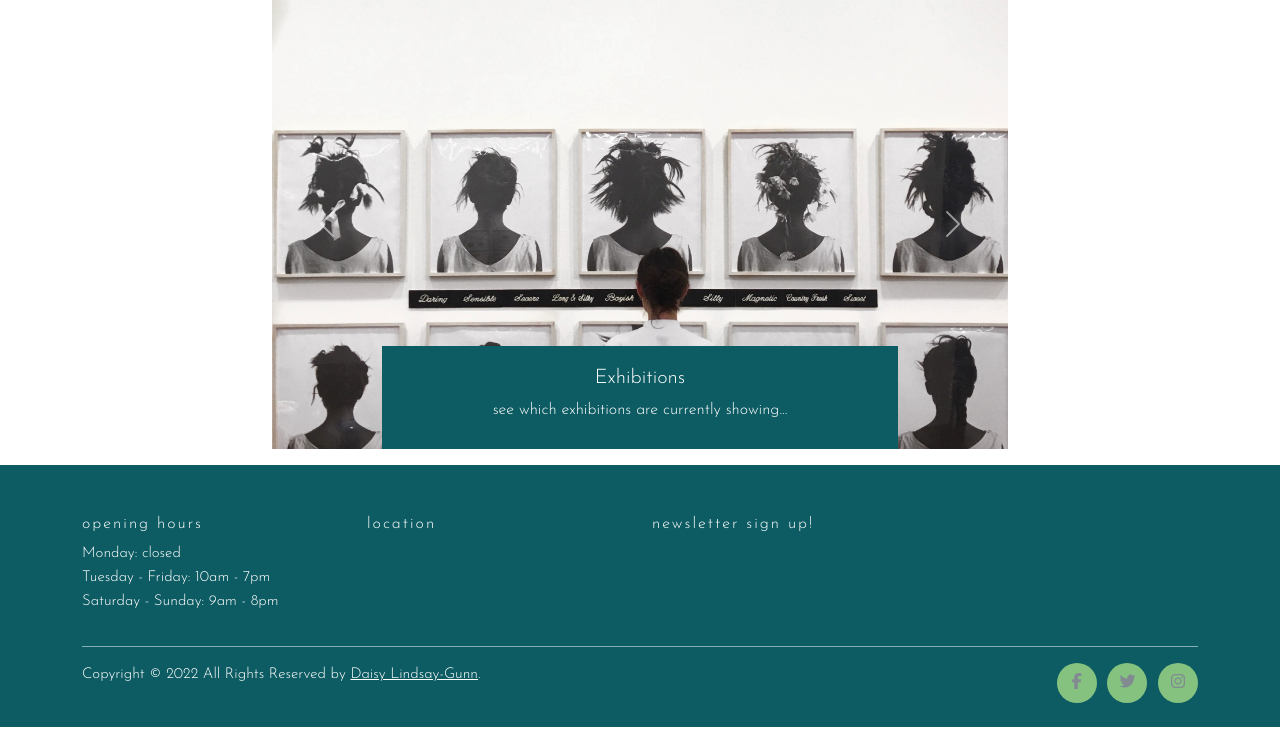
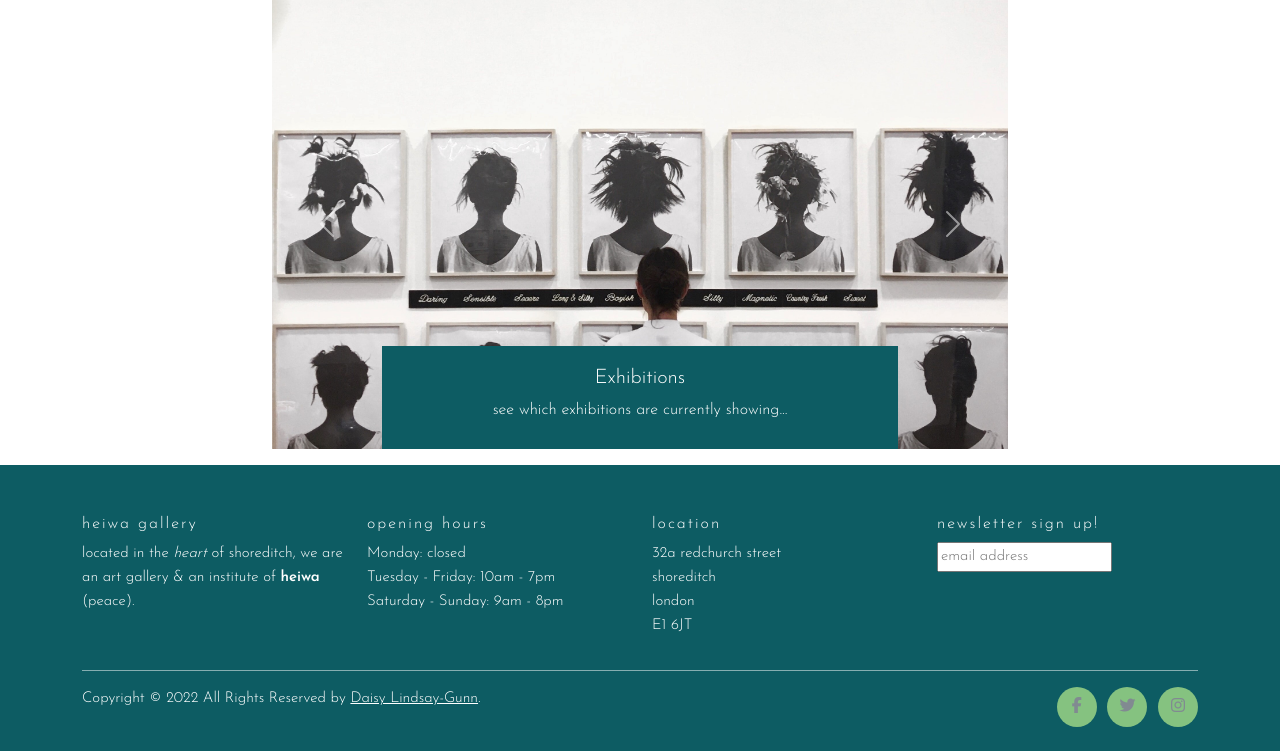
Before and after one commit to daisygunn/heiwa-gallery, a Django app: page / in a window 1280 px wide. Shown: the part 285-1036 px from the top of the page. Before the commit the page ends 1012 px from the top, so only its background shows below. Run offline with Django 3.2, Linux system fonts and the light colour scheme; some libraries are stand-ins or nearby versions.

Commit message:
Add remaining footer information to complete USER STORY: NAVBAR AND FOOTER #2

```diff
--- a/templates/base.html
+++ b/templates/base.html
@@ -113,10 +113,14 @@
     {% block content %}
     {% endblock %}
 
-    <!-- Site footer https://codepen.io/scanfcode/pen/MEZPNd-->
+    <!-- Site footer https://codepen.io/scanfcode/pen/MEZPNd -->
     <footer class="site-footer bg-brand-blue mt-auto">
         <div class="container">
             <div class="row">
+                <div class="col-xs-6 col-md-3">
+                    <h6>heiwa gallery</h6>
+                    <p class="text-justify">located in the <em>heart</em> of shoreditch, we are an art gallery & an institute of <strong>heiwa</strong> (peace).</p>
+                </div>
 
                 <div class="col-xs-6 col-md-3">
                     <h6>opening hours</h6>
@@ -130,14 +134,16 @@
                 <div class="col-xs-6 col-md-3">
                     <h6>location</h6>
                     <ul class="footer-links">
-                        <li></li>
-                        <li></li>
+                        <li>32a redchurch street</li>
+                        <li>shoreditch</li>
+                        <li>london</li>
+                        <li>E1 6JT</li>
                     </ul>
                 </div>
 
-                <div class="col-sm-12 col-md-6">
+                <div class="col-xs-6 col-md-3">
                     <h6>newsletter sign up!</h6>
-
+                    <input type="text" placeholder="email address">
                 </div>
             </div>
             <hr>
```
